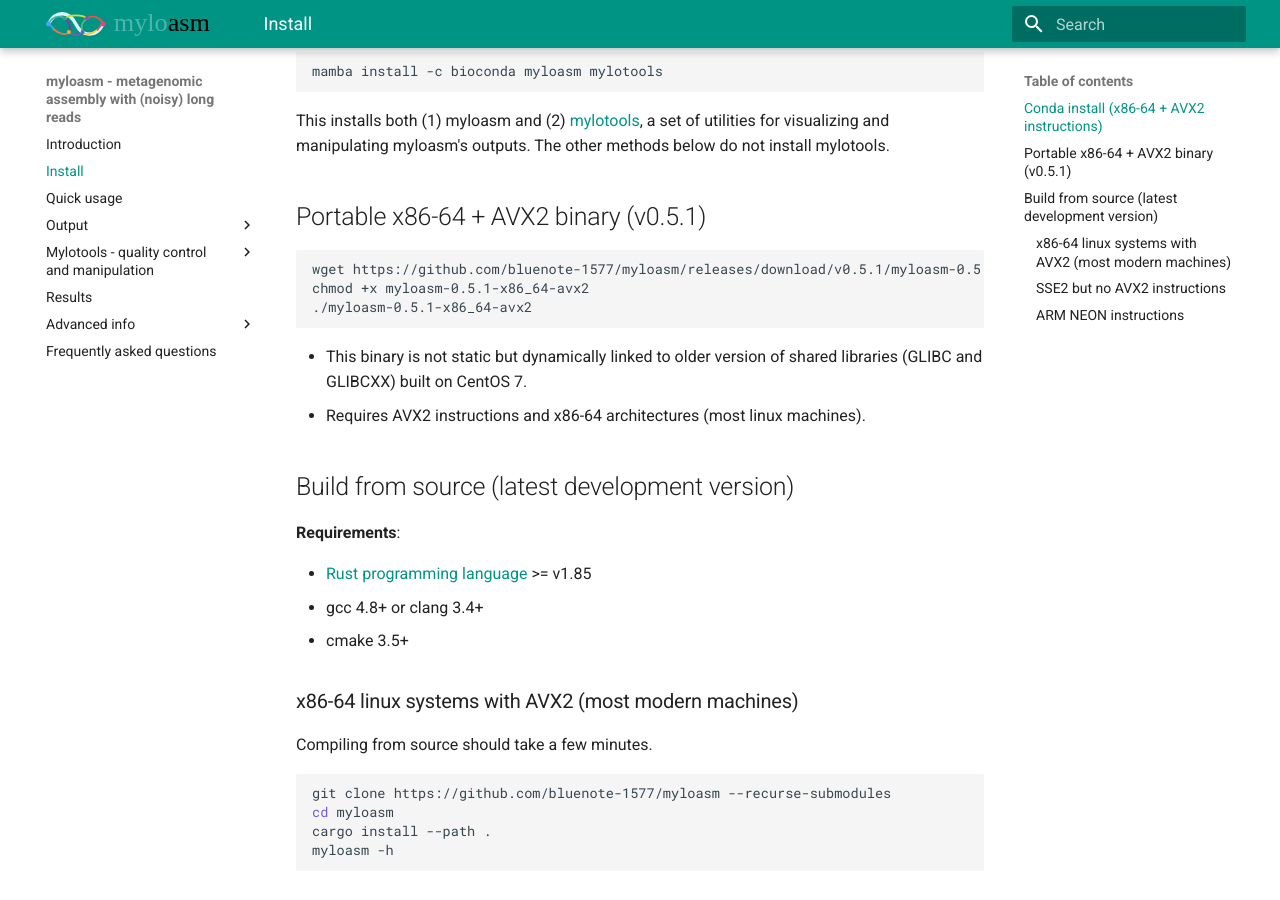
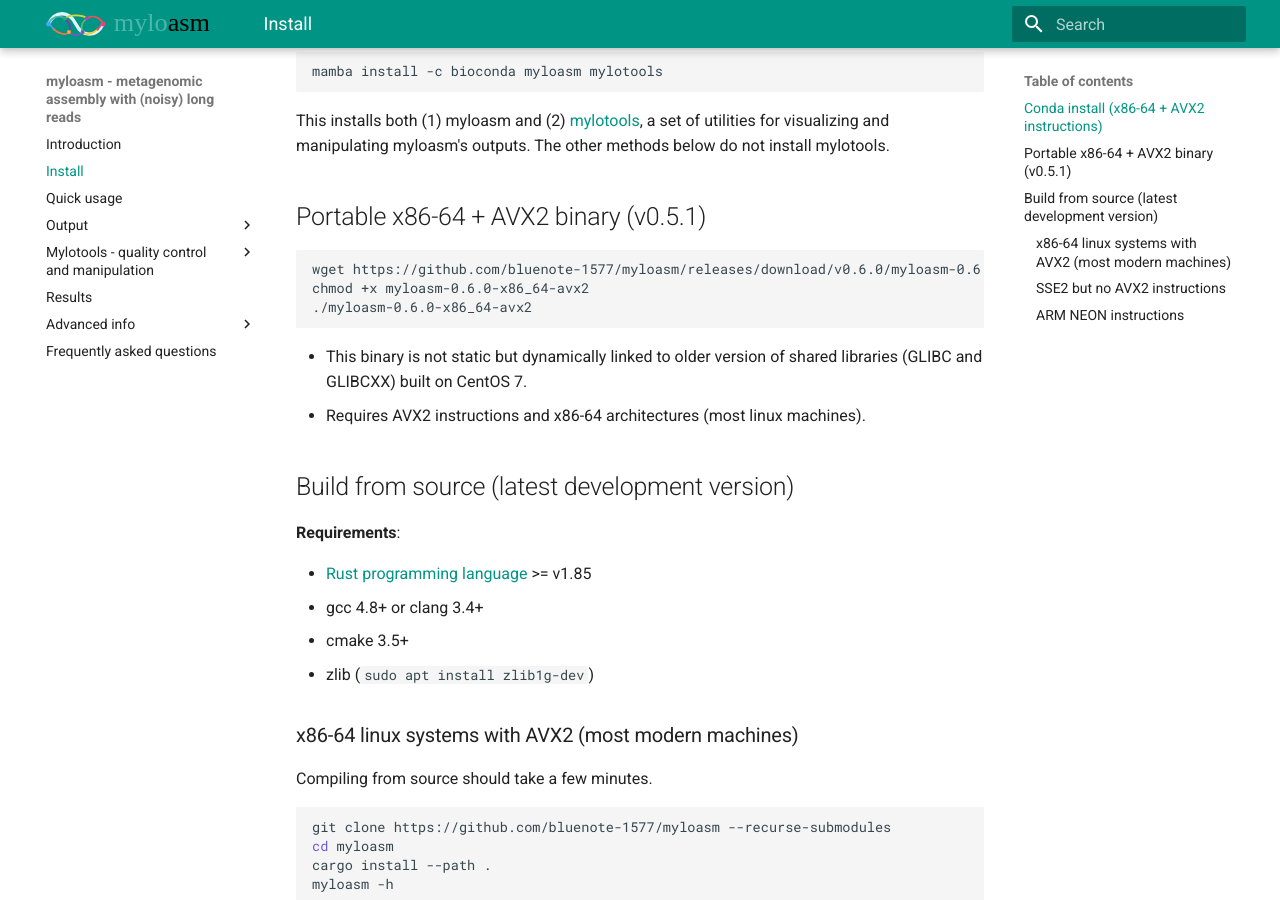
Before and after one commit to myloasm-docs/myloasm-docs.github.io, an MkDocs documentation site: the page built from docs/install.md, in a window 1280 px wide and 900 px high, scrolled down 397 px. Built offline with MkDocs 1.6.1 and Material for MkDocs 9.7.7, drawn with Linux system fonts in a browser that asks for light colours; grey boxes are pictures that could not be loaded.

Commit message:
mylotools update, v0.6.0 update

````diff
--- a/docs/install.md
+++ b/docs/install.md
@@ -17,9 +17,9 @@
 ## Portable x86-64 + AVX2 binary (v0.5.1)
 
 ```sh
-wget https://github.com/bluenote-1577/myloasm/releases/download/v0.5.1/myloasm-0.5.1-x86_64-avx2
-chmod +x myloasm-0.5.1-x86_64-avx2
-./myloasm-0.5.1-x86_64-avx2
+wget https://github.com/bluenote-1577/myloasm/releases/download/v0.6.0/myloasm-0.6.0-x86_64-avx2
+chmod +x myloasm-0.6.0-x86_64-avx2
+./myloasm-0.6.0-x86_64-avx2
 ```
 
 - This binary is not static but dynamically linked to older version of shared libraries (GLIBC and GLIBCXX) built on CentOS 7.
@@ -32,6 +32,7 @@
 * [Rust programming language](https://www.rust-lang.org/) >= v1.85
 * gcc 4.8+ or clang 3.4+
 * cmake 3.5+
+* zlib (`sudo apt install zlib1g-dev`)
 
 ### x86-64 linux systems with AVX2 (most modern machines)
 
````
